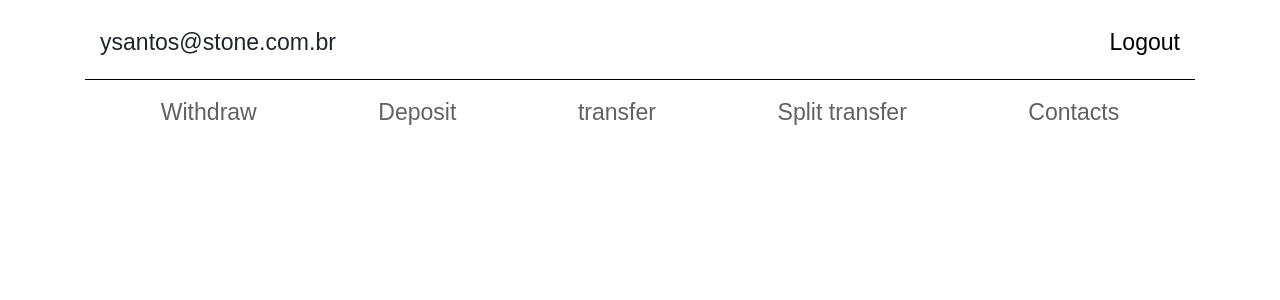
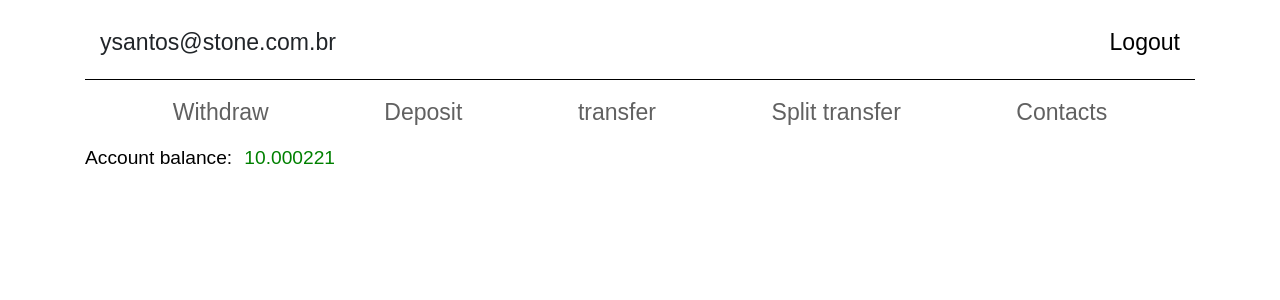
Before and after one commit to yashin5/financial_system_web, a React (Create React App) app: page /home in a window 1280 px wide. Shown: the top 300 px of the page. Built offline with nearby package versions, Linux system fonts and the light colour scheme.

Commit message:
feat: balance

```diff
--- a/src/pages/Dashboard.tsx
+++ b/src/pages/Dashboard.tsx
@@ -3,9 +3,12 @@ import { BrowserRouter, Route, Switch } from 'react-router-dom';
 import { Container } from 'reactstrap'
 import Header from '../views/Header'
 import NavigationFunctions from '../views/NavigationFunctions'
+import AccountBalance from '../views/AccountBalance'
+
 
 interface State{
     email: string,
+    balance: string,
 };
 
 interface Props{
@@ -15,15 +18,18 @@ interface Props{
 export default class Dashboard extends Component<Props,State>{
     constructor(props: State){
         super(props);
-        this.state = {email: ""}
+        this.state = {email: "ysantos@stone.com.br", balance: "10.000221"}
     };
 
     render(){
+        const { email, balance} = this.state
+
         return(
             <BrowserRouter>
                 <Container>
-                    <Header email={"ysantos@stone.com.br"}/>
+                    <Header email={email}/>
                     <NavigationFunctions/>
+                    <AccountBalance balance={balance} />
                         <Switch>
                             {/* <Route exact path="/candidatos" component={Candidates} /> */}
                         </Switch>
--- /dev/null
+++ b/src/views/AccountBalance.tsx
@@ -0,0 +1,32 @@
+import React from 'react'
+import styled from 'styled-components'
+
+interface Props{
+    balance: string;
+};
+
+const AccountBalance = (props: Props) => {
+    return(
+            <div style={accountBalanceStyle}>
+                <AccountBalanceMessage>Account balance:</AccountBalanceMessage>
+                <Balance>{props.balance}</Balance>
+            </div>
+    );
+};
+
+export default AccountBalance
+
+const AccountBalanceMessage = styled.p`
+    font-size: 1rem;
+    color: black
+`
+const Balance = styled.p`
+    font-size: 1rem;
+    color: green
+`
+const accountBalanceStyle = {
+    marginTop: "15px",
+    display: "flex",
+    justifyContent: "space-between",
+    width: "250px"
+    }
--- a/src/views/NavigationFunctions.tsx
+++ b/src/views/NavigationFunctions.tsx
@@ -1,12 +1,13 @@
 import React from 'react'
 import { Container } from 'reactstrap'
-import styled from 'styled-components'
 import Navigation from '../components/Navigation'
 import nav from '../nav'
 
 const NavigationFunctions = () => {
     return(
-        <Navigation navigation={nav} />
+        <Container>
+            <Navigation navigation={nav} />
+        </Container>
     )
 }
 
```
